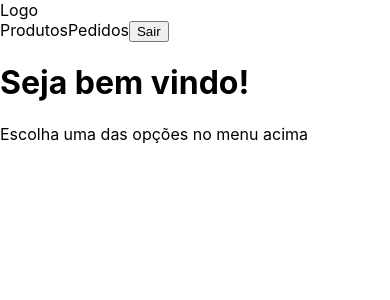
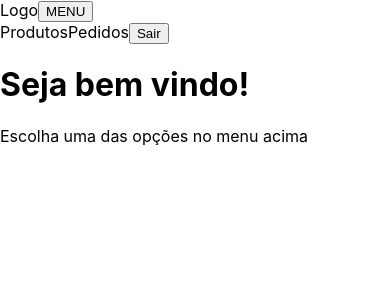
Before and after one commit to brunowqfernandes/loja-pdv-frontend, a Next.js app: page /home in a window 390 px wide. Shown: the top 300 px of the page. Built offline with nearby package versions, Linux system fonts and the light colour scheme.

Commit message:
Correção mobile

```diff
--- a/components/Header/index.js
+++ b/components/Header/index.js
@@ -4,9 +4,11 @@ import { useForm } from 'react-hook-form';
 import { AuthContext } from '../../contexts/AuthContext'
 import { Modal } from '../../components/Modal';
 import { api } from '../../services/api';
+import classNames from 'classnames';
 
 export function Header () {
     const { user, signOut } = useContext(AuthContext)
+    const [showMenu, setMenuOpen] = useState(false);
     const [showModal, setShowModal] = useState(false);
     const { register, handleSubmit } = useForm({
         defaultValues: {
@@ -30,23 +32,27 @@ export function Header () {
 
     return(
         <>
-        <header className="text-gray-600 body-font">
-            <div className="container mx-auto flex flex-wrap p-5 flex-col md:flex-row items-center">
-            <a href="#" className="bg-black text-white font-bold text-xl p-4">Logo</a>
-                <nav className="md:mr-auto md:ml-4 md:py-1 md:pl-4 md:border-l md:border-gray-400	flex flex-wrap items-center text-base justify-center">
+        <header className="text-gray-600 body-font relative">
+            <div className="container mx-auto flex flex-wrap justify-between md:justify-start p-5 items-center">
+                <a href="#" className="bg-black text-white font-bold text-xl p-4">Logo</a>
+                <button className='md:hidden font-bold bg-black text-white block p-4' onClick={()=>setMenuOpen(!showMenu)}>MENU</button>
+                <nav className={classNames({
+                    'hidden': !showMenu,
+                    'flex-col w-1/3 bg-black text-white p-2 absolute top-24 right-2': showMenu
+                },'md:mr-auto md:ml-4 md:py-1 md:pl-4 md:border-l md:border-gray-400 md:flex flex-wrap items-center text-base justify-center')}>
                     <Link href="/produtos">
-                        <a className="mr-5 hover:text-gray-900">Produtos</a>
+                        <a className="block mr-5 hover:text-gray-900">Produtos</a>
                     </Link>
                     <Link href="/pedidos">
-                        <a className="mr-5 hover:text-gray-900">Pedidos</a>
+                        <a className="block mr-5 hover:text-gray-900">Pedidos</a>
                     </Link>
                     {user?.admin && (
                         <>
                             <Link href="/relatorios">
-                                <a className="mr-5 hover:text-gray-900">Relatórios</a>
+                                <a className="block mr-5 hover:text-gray-900">Relatórios</a>
                             </Link>
                             <button onClick={() => setShowModal(true)}>
-                                <a className="mr-5 hover:text-gray-900">Novo Usuário</a>
+                                <a className="block mr-5 hover:text-gray-900">Novo Usuário</a>
                             </button>
                         </>
                     )}
--- a/package.json
+++ b/package.json
@@ -11,6 +11,7 @@
   "dependencies": {
     "@hookform/resolvers": "^2.6.1",
     "axios": "^0.23.0",
+    "classnames": "^2.3.2",
     "dateformat": "^5.0.2",
     "http-proxy-middleware": "^2.0.1",
     "next": "11.1.2",
--- a/pages/pedidos/index.js
+++ b/pages/pedidos/index.js
@@ -122,7 +122,7 @@ export default function Pedidos (){
 
 
     return(
-        <div className="flex flex-col h-screen" aria-live="polite">
+        <div className="flex flex-col h-screen overflow-hidden" aria-live="polite">
             <Header/>
             <div className="flex flex-col flex-grow justify-center items-center" role="main">
                 <h1 className="text-5xl text-gray-900 leading-none flex items-center pb-4 mb-4 border-b border-gray-200">Pedidos</h1>
@@ -133,6 +133,7 @@ export default function Pedidos (){
                         <button className="bg-gray-600 hover:bg-gray-700 text-white text-sm px-4 py-2 border rounded-full absolute top-full left-full -translate-x-1/2 transform -translate-y-1/2" onClick={() => setShowModal(true)} aria-label="Adicionar novo pedido">
                             +
                         </button>
+                        <div className="w-full overflow-y-auto">
                             <table className="w-full text-center">
                                 <thead>
                                 <tr className="text-md font-semibold tracking-wide  text-gray-900 bg-gray-100 uppercase  border-gray-600">
@@ -230,6 +231,7 @@ export default function Pedidos (){
                                 })}
                                 </tbody>
                             </table>
+                        </div>
 
                         </div>
                     </div>
--- a/pages/produtos/index.js
+++ b/pages/produtos/index.js
@@ -78,7 +78,7 @@ export default function Produtos (){
 
 
     return(
-        <div className="flex flex-col h-screen">
+        <div className="flex flex-col h-screen overflow-hidden">
             <Header/>
             <div className="flex flex-col flex-grow justify-center items-center">
                 <h1 className="text-5xl text-gray-900 leading-none flex items-center pb-4 mb-4 border-b border-gray-200">Produtos</h1>
@@ -88,6 +88,7 @@ export default function Produtos (){
                             <button className="bg-gray-600 hover:bg-gray-700 text-white text-sm px-4 py-2 border rounded-full absolute top-full left-full -translate-x-1/2 transform -translate-y-1/2" onClick={() => setShowModal(true)} aria-label="adicionar um produto">
                                 +
                             </button>
+                            <div className='w-full overflow-x-auto'>
                                 <table className="w-full text-center">
                                     <thead>
                                     <tr className="text-md font-semibold tracking-wide  text-gray-900 bg-gray-100 uppercase border-b border-gray-600">
@@ -171,6 +172,7 @@ export default function Produtos (){
                                         })}
                                     </tbody>
                                 </table>
+                            </div>
                         </div>
                     </div>
                 </section>
--- a/pages/relatorios/index.js
+++ b/pages/relatorios/index.js
@@ -44,7 +44,7 @@ export default function Relatorios (){
     }
 
     return(
-        <div className="flex flex-col h-screen">
+        <div className="flex flex-col h-screen overflow-hidden">
             <Header/>
             <div className="flex flex-col flex-grow justify-center items-center">
                 <h1 className="text-5xl text-gray-900 leading-none flex items-center pb-4 mb-4 border-b border-gray-200">Relatórios</h1>
@@ -54,6 +54,7 @@ export default function Relatorios (){
                 <section className="container mx-auto p-6 font-mono">
                     <div className="w-full mx-auto mb-8 rounded-lg shadow-lg">
                         <div className="w-full relative">
+                        <div className="w-full overflow-y-auto">
                             <table className="w-full text-center">
                                 <thead>
                                 <tr className="text-md font-semibold tracking-wide  text-gray-900 bg-gray-100 uppercase  border-gray-600">
@@ -108,6 +109,7 @@ export default function Relatorios (){
                                     </tr>
                                 </tbody>
                             </table>
+                        </div>
 
                         </div>
                     </div>
```
Also changed, not shown: 1 other file (tests, documents, lock files or other folders). Lines whose indentation alone changed are shown as unchanged.
